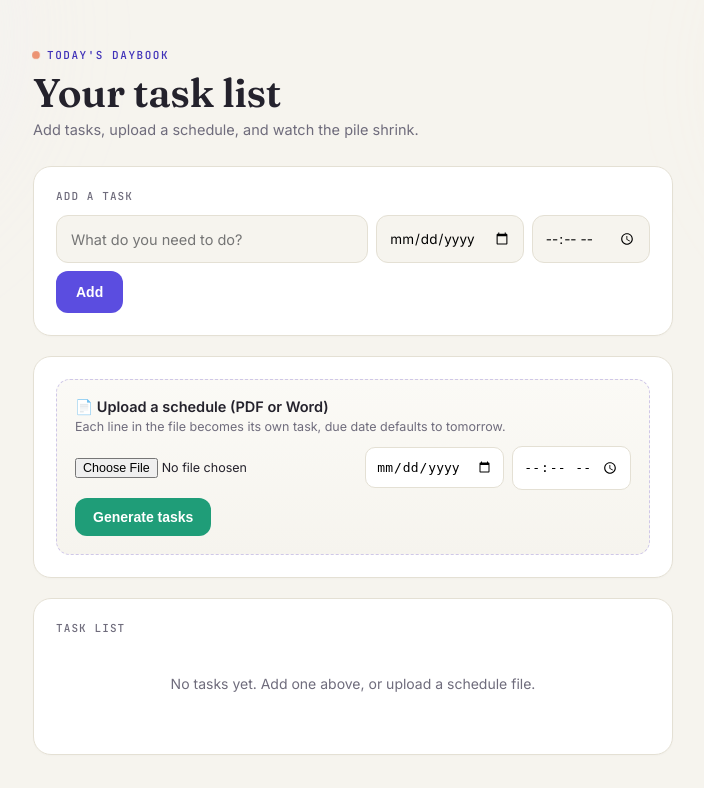
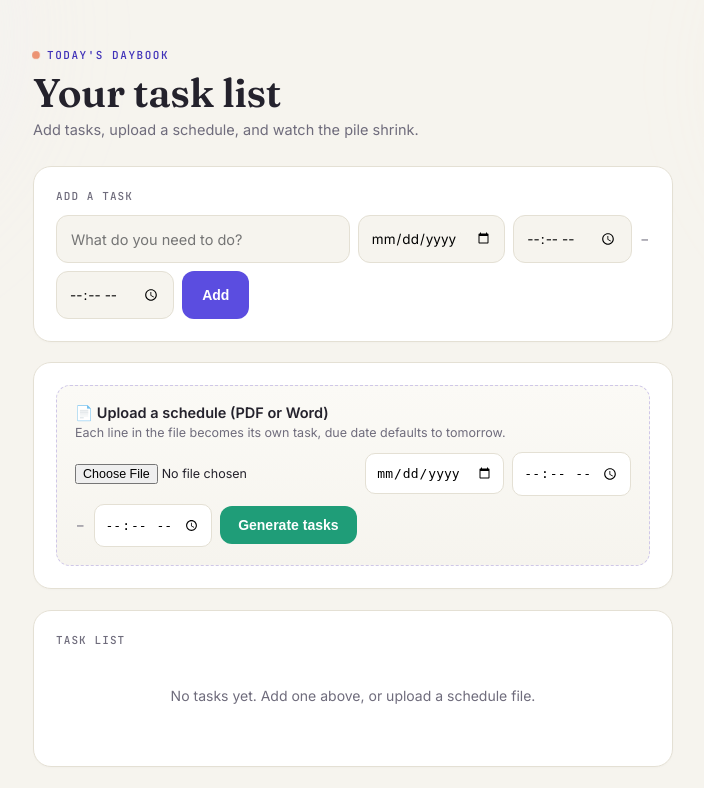
Before and after one commit to Biswajitpa/Daily-tracker, a Flask app: template templates/index.html in a window 1280 px wide. Shown: the top 788 px of the page, without its empty margins (287-991 px from the left). Before the commit the page ends 755 px from the top, so only its background shows below. Run offline with Flask 3, Linux system fonts and the light colour scheme; the template is opened without the code that fills it, so the values that code supplies are empty.

Commit message:
Update index.html

```diff
--- a/templates/index.html
+++ b/templates/index.html
@@ -168,6 +168,12 @@
     font-size: 13.5px;
     font-family: inherit;
     background: var(--paper);
+  }
+  .time-sep {
+    align-self: center;
+    color: var(--ink-soft);
+    font-size: 13px;
+    padding: 0 2px;
   }
   form.add-form button, .upload-form button {
     position: relative;
@@ -526,7 +532,9 @@
       <form class="add-form" action="{{ url_for('add_task') }}" method="post">
         <input type="text" name="text" placeholder="What do you need to do?" required>
         <input type="date" name="due_date" value="{{ tomorrow }}" min="{{ today }}">
-        <input type="time" name="due_time">
+        <input type="time" name="due_time" title="Start time" aria-label="Start time">
+        <span class="time-sep">–</span>
+        <input type="time" name="end_time" title="End time" aria-label="End time">
         <button type="submit">Add</button>
       </form>
     </div>
@@ -538,7 +546,9 @@
         <form class="upload-form" action="{{ url_for('upload_schedule') }}" method="post" enctype="multipart/form-data">
           <input type="file" name="schedule_file" accept=".pdf,.docx" required>
           <input type="date" name="upload_due_date" value="{{ tomorrow }}" min="{{ today }}">
-          <input type="time" name="upload_due_time">
+          <input type="time" name="upload_due_time" title="Start time" aria-label="Start time">
+          <span class="time-sep">–</span>
+          <input type="time" name="upload_end_time" title="End time" aria-label="End time">
           <button type="submit">Generate tasks</button>
         </form>
       </div>
@@ -581,7 +591,7 @@
                 <div class="task-pie {% if task['done'] %}done{% endif %}" title="{% if task['done'] %}Done{% else %}Pending{% endif %}"></div>
                 <div class="task-info">
                   <span class="task-text {% if task['done'] %}done{% endif %}">{{ task['text'] }}</span>
-                  <span class="task-date">Due {{ task['due_date'] }}{% if task['due_time'] %} · {{ task['due_time'] }}{% endif %}</span>
+                  <span class="task-date">Due {{ task['due_date'] }}{% if task['due_time'] %} · {{ task['due_time'] }}{% if task['end_time'] %}–{{ task['end_time'] }}{% endif %}{% endif %}</span>
                 </div>
               </div>
               <div class="actions">
```
